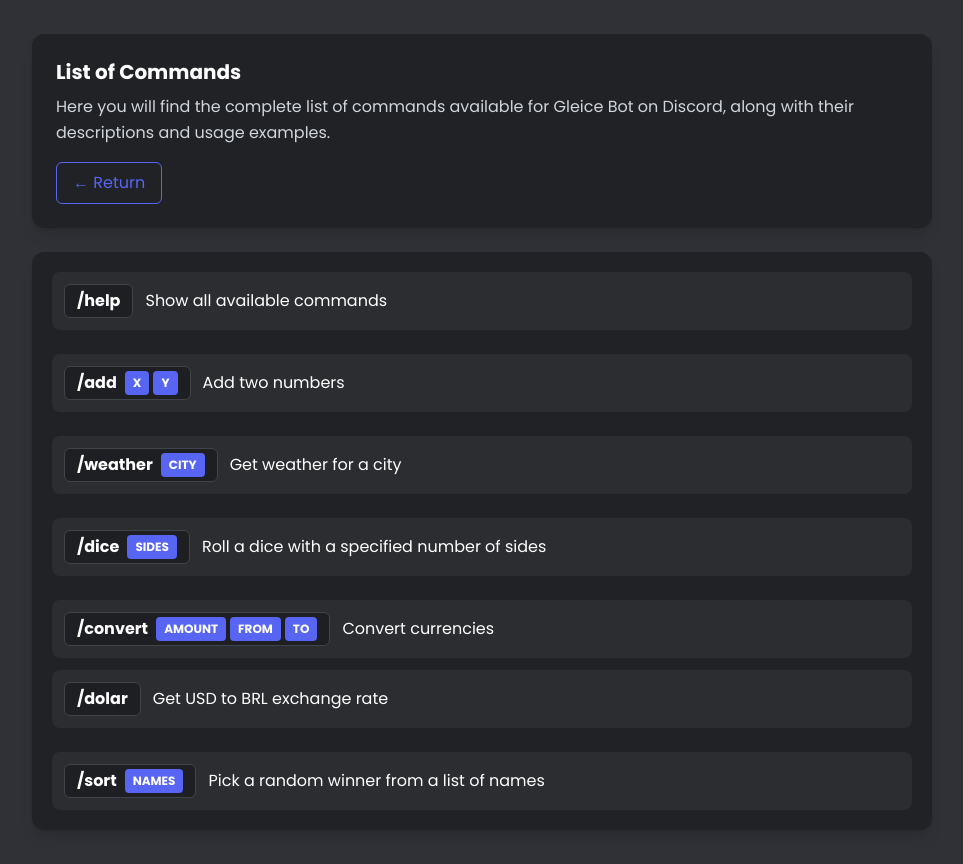
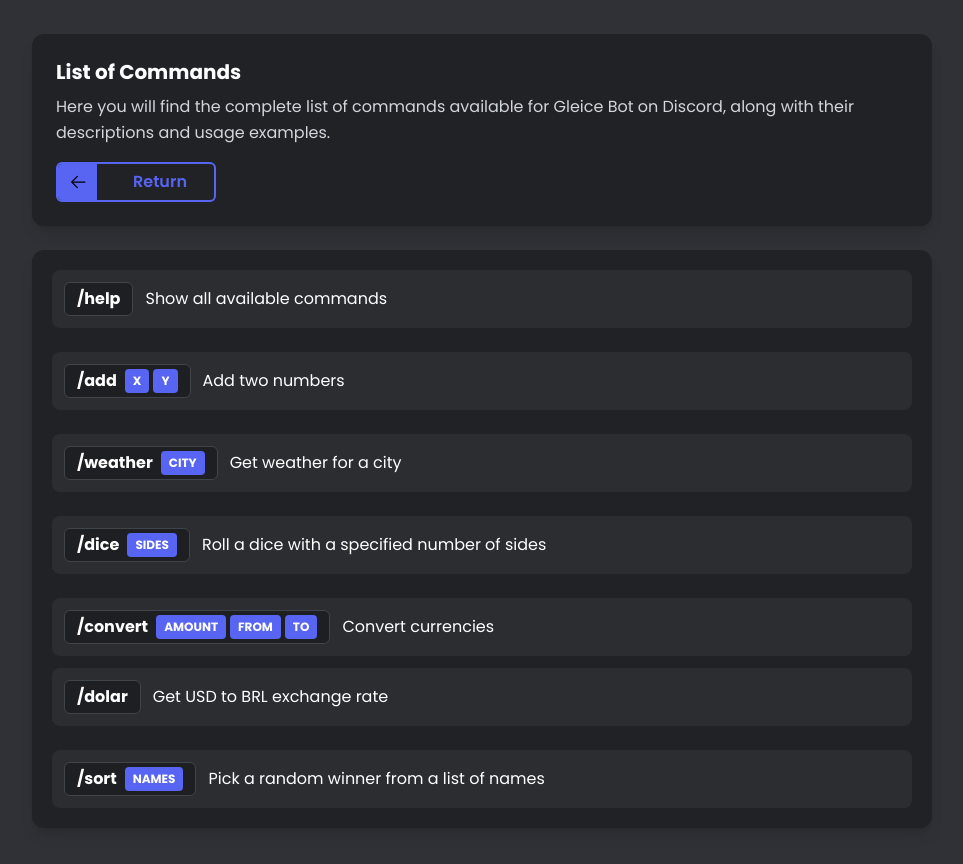
Before and after one commit to KaBarbi/discord-bot-web, a React (Vite) app: page /commands in a window 1280 px wide. Shown: the whole page, without its empty margins (158-1121 px from the left). Built offline with nearby package versions, Linux system fonts and the light colour scheme.

Commit message:
[feat]: button back component

```diff
--- /dev/null
+++ b/src/components/ButtonBack.tsx
@@ -0,0 +1,34 @@
+import { Link } from 'react-router-dom'
+
+function ButtonBack() {
+  return (
+    <Link
+      to="/"
+      className="group relative w-40 h-10 rounded-md border-2 border-[#5865f2] text-[#5865f2] font-semibold flex items-center justify-center pl-4 overflow-hidden transition-all duration-300"
+    >
+      {/* Icon container */}
+      <div className="absolute left-0 top-0 h-full w-1/4 bg-[#5865f2] grid place-items-center z-10 transition-all duration-500 group-hover:w-full">
+        <svg
+          width="20"
+          height="20"
+          viewBox="0 0 1024 1024"
+          xmlns="http://www.w3.org/2000/svg"
+        >
+          <path
+            fill="#000000"
+            d="M224 480h640a32 32 0 1 1 0 64H224a32 32 0 0 1 0-64z"
+          />
+          <path
+            fill="#000000"
+            d="m237.248 512 265.408 265.344a32 32 0 0 1-45.312 45.312l-288-288a32 32 0 0 1 0-45.312l288-288a32 32 0 1 1 45.312 45.312L237.248 512z"
+          />
+        </svg>
+      </div>
+
+      {/* Text */}
+      <span className="relative z-20 translate-x-4">Return</span>
+    </Link>
+  )
+}
+
+export default ButtonBack
--- a/src/pages/commands.tsx
+++ b/src/pages/commands.tsx
@@ -1,3 +1,5 @@
+import ButtonBack from '../components/ButtonBack'
+
 type Command = {
   command: string
   description: string
@@ -86,9 +88,7 @@ function Commands() {
             examples.
           </p>
 
-          <button className="flex items-center gap-2 border border-[#5865f2] text-[#5865f2] px-4 py-2 rounded-md hover:bg-[#5865f2]/10 transition">
-            ← Return
-          </button>
+          <ButtonBack />
         </div>
 
         {/* CONTAINER */}
```
